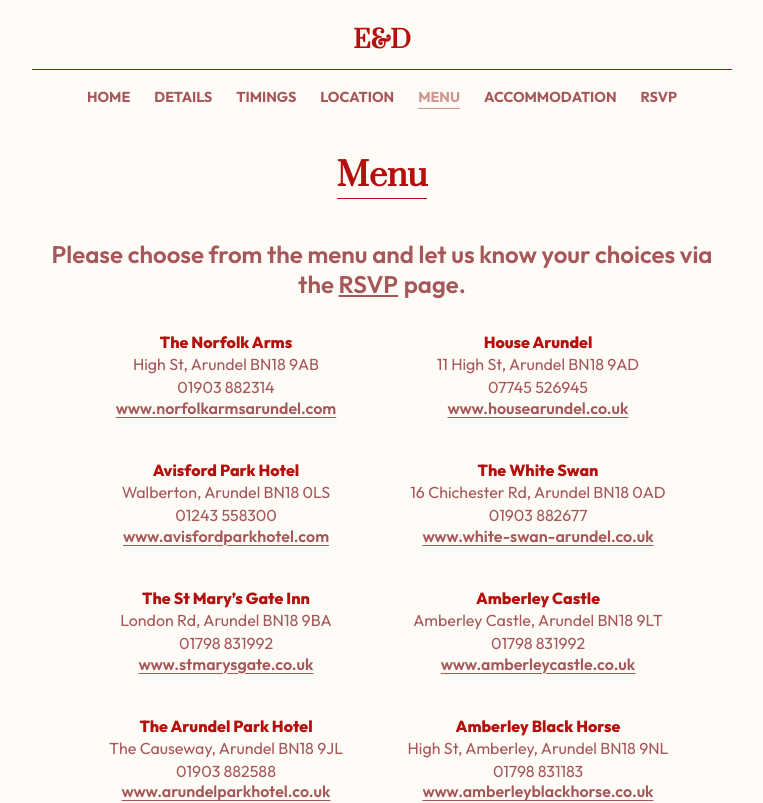
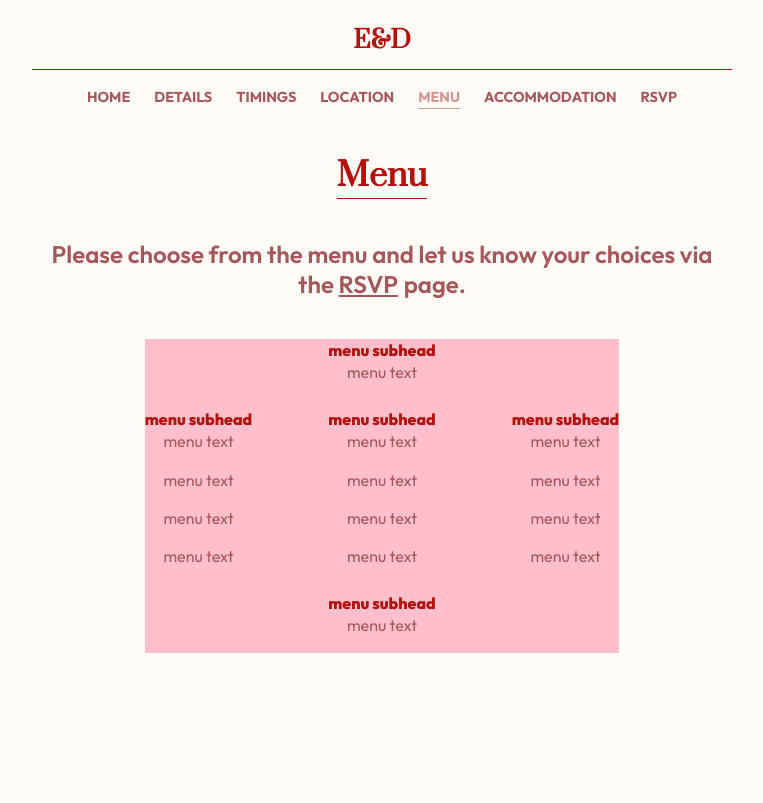
Before and after one commit to GarySimons/ellia-dylan-wedding, a React (Create React App) app: page /menu in a window 1280 px wide. Shown: the top 803 px of the page, without its empty margins (258-1021 px from the left). Built offline with nearby package versions, Linux system fonts and the light colour scheme; a web font is replaced by a local one.

Commit message:
grid added to menu page with dummy text

```diff
--- a/src/index.scss
+++ b/src/index.scss
@@ -278,9 +278,61 @@
 
 .div-flex {
   display: flex;
+  flex-direction: row;
+  gap: 1rem;
+  align-items: center;
+  justify-content: center;
+}
+
+.div-flex-row {
+  display: flex;
+  flex-direction: row;
   gap: 0.75rem;
   align-items: flex-start;
   justify-content: center;
+}
+
+.div-flex-col {
+  display: flex;
+  flex-direction: column;
+  gap: 1rem;
+  align-items: center;
+  justify-content: center;
+}
+
+.div-flex-menu {
+  background-color: pink;
+  display: flex;
+  flex-direction: column;
+  gap: 0.5rem;
+  margin-top: 2.5rem;
+  align-items: center;
+  justify-content: center;
+}
+
+.div-flex-mob-menu {
+  display: flex;
+  flex-direction: column;
+  gap: 2rem;
+  align-items: flex-start;
+  justify-content: center;
+
+      @media (min-width: 480px) {
+      flex-direction: row;
+      gap: 4.75rem;
+    }
+}
+
+.div-flex-mob {
+  display: flex;
+  flex-direction: column;
+  gap: 0.75rem;
+  align-items: flex-start;
+  justify-content: center;
+
+      @media (min-width: 480px) {
+      flex-direction: row;
+    }
 }
 
 .red-dress-illo {
--- a/src/routes/Details.js
+++ b/src/routes/Details.js
@@ -38,7 +38,7 @@
           <p className="page-text link">
             <Link to="/location">Directions</Link>
           </p>
-          <div className="div-flex">
+          <div className="div-flex-row">
             <img
               src={dressIllo}
               alt="red dress illustration"
--- a/src/routes/Menu.js
+++ b/src/routes/Menu.js
@@ -1,17 +1,9 @@
 import React, { useEffect, useState } from "react";
 import Navbar from "../components/Navbar";
 import Footer from "../components/Footer";
-import hotelsData from "../assets/data/hotels.json";
-import NavbarSaveDate from "../components/NavbarSaveDate";
 import { Link } from "react-router-dom";
 
 const Menu = () => {
-  const [hotels, setHotels] = useState([]);
-
-  useEffect(() => {
-    setHotels(hotelsData);
-  }, []);
-
   return (
     <div>
       <Navbar />
@@ -24,17 +16,41 @@
           </span>
           page.
         </p>
-        <div className="hotel-grid">
-          {hotels.map((hotel, index) => (
-            <div key={index} className="hotel-card">
-              <p className="page-text bold">{hotel.name}</p>
-              <p className="page-text no-margin">{hotel.address}</p>
-              <p className="page-text">{hotel.phone}</p>
-              <a href={hotel.website} target="_blank" rel="noopener noreferrer">
-                <p className="page-text link">{hotel.websiteName}</p>
-              </a>
+        <div className="div-flex-menu">
+          <div>
+            <p className="page-text bold">menu subhead</p>
+            <p className="page-text">menu text</p>
+          </div>
+
+          <div className="div-flex-mob-menu">
+            <div>
+              <p className="page-text bold">menu subhead</p>
+              <p className="page-text">menu text</p>
+              <p className="page-text">menu text</p>
+              <p className="page-text">menu text</p>
+              <p className="page-text">menu text</p>
             </div>
-          ))}
+
+            <div>
+              <p className="page-text bold">menu subhead</p>
+              <p className="page-text">menu text</p>
+              <p className="page-text">menu text</p>
+              <p className="page-text">menu text</p>
+              <p className="page-text">menu text</p>
+            </div>
+
+            <div>
+              <p className="page-text bold">menu subhead</p>
+              <p className="page-text">menu text</p>
+              <p className="page-text">menu text</p>
+              <p className="page-text">menu text</p>
+              <p className="page-text">menu text</p>
+            </div>
+          </div>
+          <div>
+            <p className="page-text bold">menu subhead</p>
+            <p className="page-text">menu text</p>
+          </div>
         </div>
       </div>
       <Footer />
--- a/src/routes/Order.js
+++ b/src/routes/Order.js
@@ -44,7 +44,7 @@
         />
         <p className="page-text bold">2pm</p>
         <p className="page-text">Confetti Walk</p>
-        <div className="div-flex">
+        <div className="div-flex-row">
           <img
             src={cocktailIllo}
             alt="Cocktail illustration"
```
